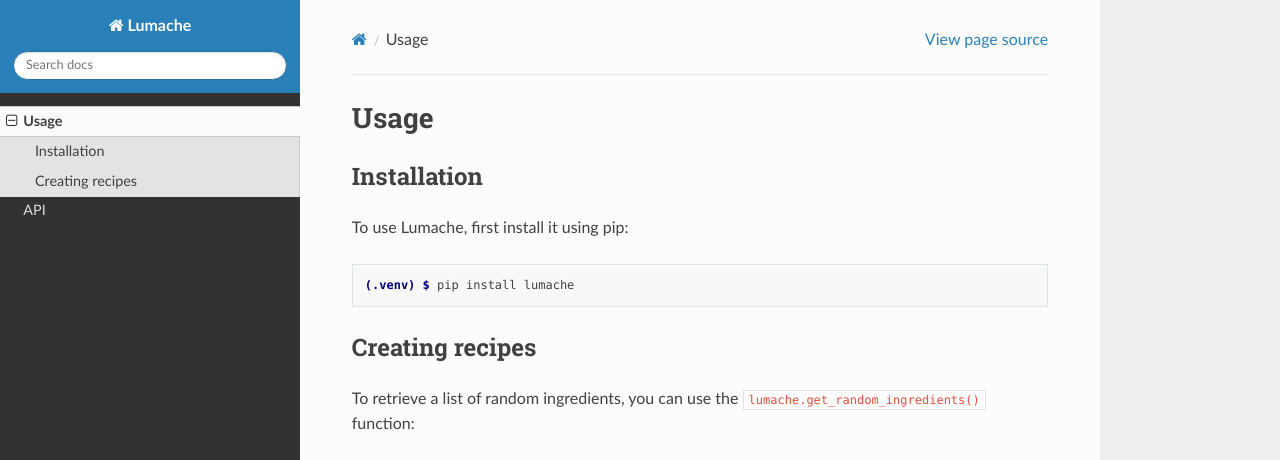
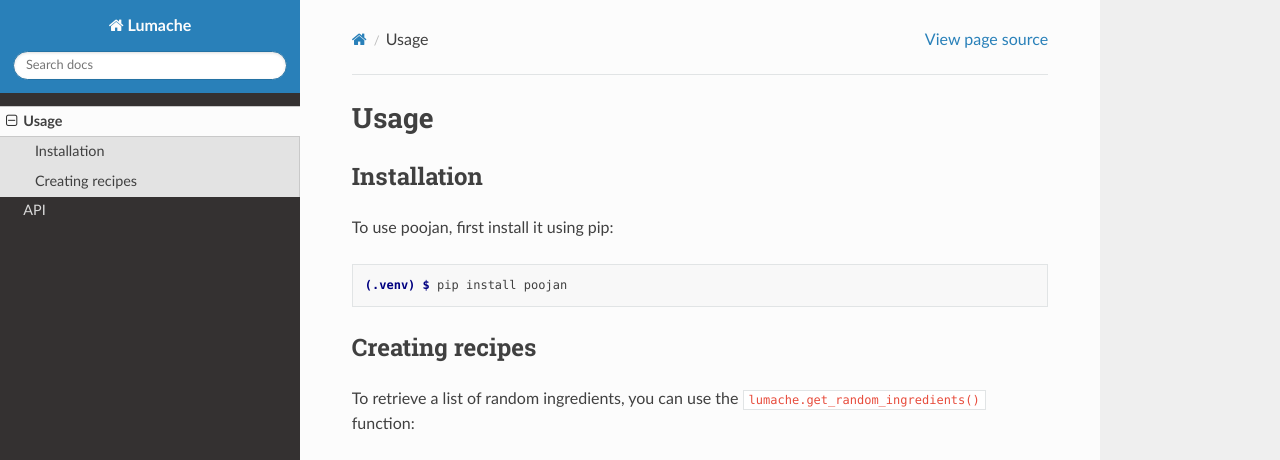
Before and after one commit to PoojanCShah/tutorial, a Sphinx documentation site: the page built from docs/source/usage.rst, in a window 1280 px wide and 1095 px high. Shown: the top 460 px of the window. Built offline with Sphinx 7.4.7 and the Read the Docs theme 3.1.0, drawn with Linux system fonts in a browser that asks for light colours; grey boxes are pictures that could not be loaded.

```diff
--- a/docs/source/usage.rst
+++ b/docs/source/usage.rst
@@ -6,11 +6,11 @@
 Installation
 ------------
 
-To use Lumache, first install it using pip:
+To use poojan, first install it using pip:
 
 .. code-block:: console
 
-   (.venv) $ pip install lumache
+   (.venv) $ pip install poojan
 
 Creating recipes
 ----------------
```
